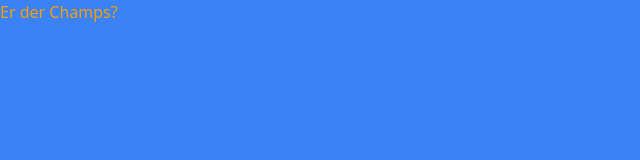
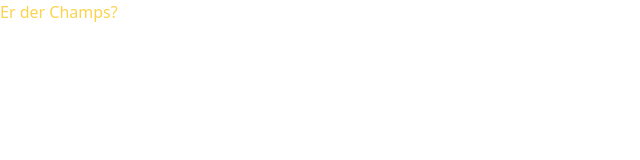
Before and after one commit to carnevalle/erderchamps.dk, a plain HTML site: page index.html in a window 1280 px wide. Shown: the whole page, without its empty margins (0-640 px from the left). Drawn offline with nearby package versions, Linux system fonts and the light colour scheme.

Commit message:
Update index.html

```diff
--- a/index.html
+++ b/index.html
@@ -5,7 +5,7 @@
   <title>Er der Champs?</title>
 <link href="https://unpkg.com/tailwindcss@^2/dist/tailwind.min.css" rel="stylesheet">
 </head>
-<body class="bg-blue-500 text-yellow-500">
+<body class="bg-light-blue-800 text-yellow-300">
 <h1>Er der Champs?</h1>
 
 </body>
```
